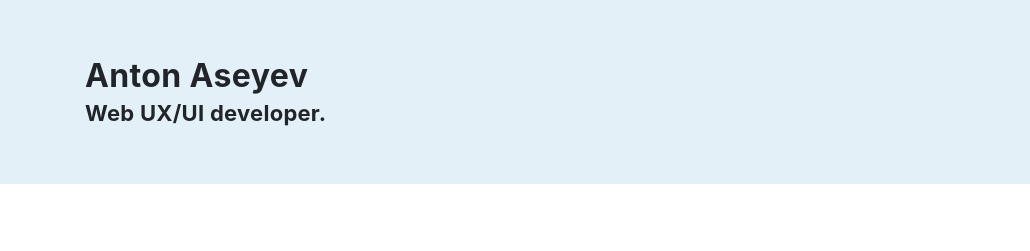
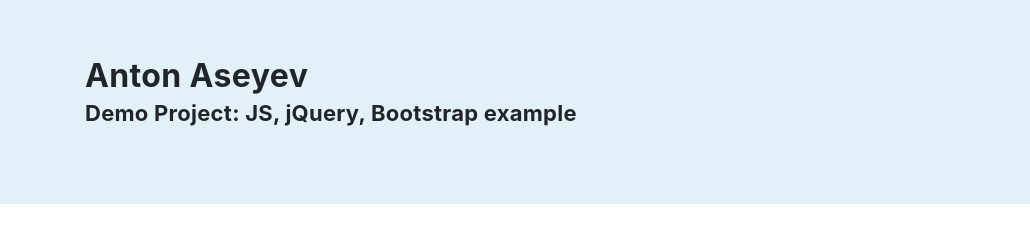
Before and after one commit to aseyev/Js-calc, a plain HTML site: page calculator.html in a window 1280 px wide. Shown: the top 251 px of the page, 0-1030 px from the left. Drawn offline with nearby package versions, Linux system fonts and the light colour scheme.

Commit message:
bootstrap-1

```diff
--- a/calculator.html
+++ b/calculator.html
@@ -16,12 +16,12 @@
         <div class="container">
             <article class="row">
 
-                <h2 class="col-sm-6 heading-inner">
+                <h2 class="col-sm-9 heading-inner">
                     <span>Anton Aseyev</span><br>
-                    Web UX/UI developer.
+                    Demo Project: JS, jQuery, Bootstrap example
                 </h2>
 
-                <div class="col-sm-6 social-icons">
+                <div class="col-sm-3 social-icons">
                     <a href="#" class="social-icon-link">
                         <img src="img/icons/github.png" alt="GitHub" class="social-icon-img">
                     </a>
--- a/css/general.css
+++ b/css/general.css
@@ -41,6 +41,7 @@
     letter-spacing: 0.26px;
     line-height: 1;
     margin: 0;
+    margin-bottom: 20px;
 }
 
 .heading-inner span {
```
Also changed, not shown: 1 other file.
